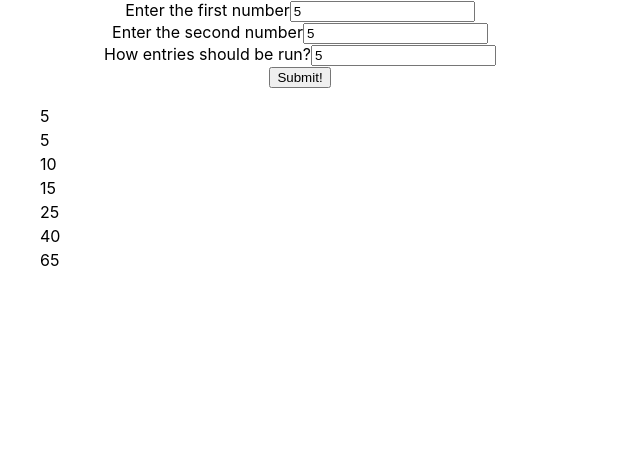
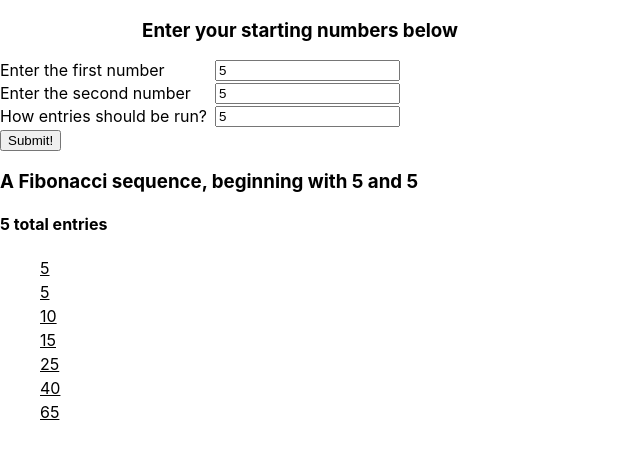
Before and after one commit to CD-Mackay/fibonacci-generator, a React (Create React App) app: page / in a window 1280 px wide. Both pictures are taken after typing "5", "5", "5" into the empty fields and a click on the button "Submit!". Shown: the top 456 px of the page, without its empty margins (0-640 px from the left). Built offline with nearby package versions, Linux system fonts and the light colour scheme.

Commit message:
add headers, style list render

```diff
--- a/src/App.css
+++ b/src/App.css
@@ -1,5 +1,6 @@
 .App {
   text-align: center;
+  max-width: 600px;
 }
 
 .App-logo {
--- a/src/Input.jsx
+++ b/src/Input.jsx
@@ -14,6 +14,7 @@ export default function Input(props) {
 
   return (
     <div>
+      <h3>Enter your starting numbers below</h3>
     <form onSubmit={event => event.preventDefault()} id="input-form">
       <div class="seperator">
       <label for="numOne">Enter the first number</label>
@@ -29,7 +30,7 @@ export default function Input(props) {
       </div>
       <button onClick={create} >Submit!</button>
     </form>
-    {sequence.length > 0 && <Output sequence={sequence} />}
+    {sequence.length > 0 && <Output sequence={sequence} numOne={numone} numTwo={numTwo} numThree={numThree} />}
      </div>
   )
 }
--- a/src/Output.jsx
+++ b/src/Output.jsx
@@ -7,7 +7,10 @@ export default function Output(props) {
     return <li key={n}>{n}</li>
   })
   return (
+
     <div id="output">
+      <h3>A Fibonacci sequence, beginning with {props.numOne} and {props.numTwo}</h3>
+      <h4>{props.numThree} total entries</h4>
     <ul>
     { renderSequence }
     </ul>
--- a/src/styles.scss
+++ b/src/styles.scss
@@ -1,5 +1,5 @@
-.app {
-  max-width: 600px;
+#input-form {
+  text-align: left;
 }
 
 #output {
@@ -7,9 +7,14 @@
   li {
     list-style-type: none;
     line-height: 1.5;
+    text-decoration: underline;
   }
 }
 
-html {
-  max-width: 600px;
+.seperator {
+  display: flex;
+  flex-direction: row;
+  justify-content: space-between;
+  margin-bottom: 2px;
+  width: 400px;
 }
```
